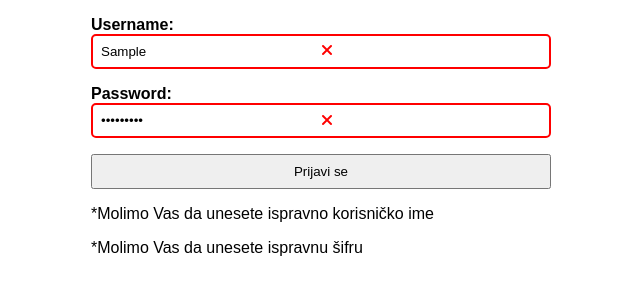
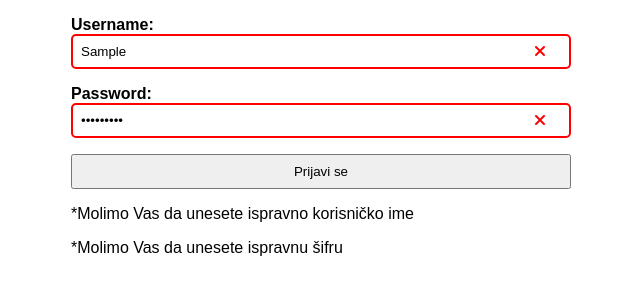
Before and after one commit to millix95/Manipulacija-DOM-elementima, a plain HTML site: page index.html in a window 1280 px wide. Both pictures are taken after typing "Sample", "Sample123" into the empty fields and a click on the input "Prijavi se". Shown: the whole page, without its empty margins (319-959 px from the left). Drawn offline with Linux system fonts and the light colour scheme.

Commit message:
update v2

```diff
--- a/index.html
+++ b/index.html
@@ -13,7 +13,8 @@
         }
 
         #login-container {
-            width: 460px;
+            width: 90vw;
+            max-width: 500px;
             margin: 0 auto;
         }
 
@@ -39,32 +40,32 @@
             display: none;
             color: green;
             position: absolute;
-            left: 640px;
-            top: 42px;
+            right: 5%;
+            top: 50%;
         }
 
         #iks1 {
             display: none;
             color: red;
             position: absolute;
-            left: 640px;
-            top: 42px;
+            right: 5%;
+            top: 50%;
         }
 
         #kvacica2 {
             display: none;
             color: green;
             position: absolute;
-            left: 640px;
-            top: 112px;
+            right: 5%;
+            top: 50%;
         }
 
         #iks2 {
             display: none;
             color: red;
             position: absolute;
-            left: 640px;
-            top: 112px;
+            right: 5%;
+            top: 50%;
         }
 
         #tekstIme {
@@ -86,6 +87,14 @@
         #uspeh {
             display: none;
         }
+
+        .ime {
+            position: relative;
+        }
+
+        .lozinka {
+            position: relative;
+        }
     </style>
 </head>
 
@@ -93,14 +102,14 @@
 
     <div id="login-container">
         <form id="log-in">
-            <div>
+            <div class="ime">
                 <label id="labelo" for="username">Username:</label>
                 <input id="username" class="unosImena icon-rtl" type="text">
                 <i id="kvacica1" class="fa-solid fa-check"></i>
                 <i id="iks1" class="fa-solid fa-xmark"></i>
             </div>
 
-            <div>
+            <div class="lozinka">
                 <label for="password">Password:</label>
                 <input id="password" type="password">
                 <i id="kvacica2" class="fa-solid fa-check kvacica2"></i>
```
